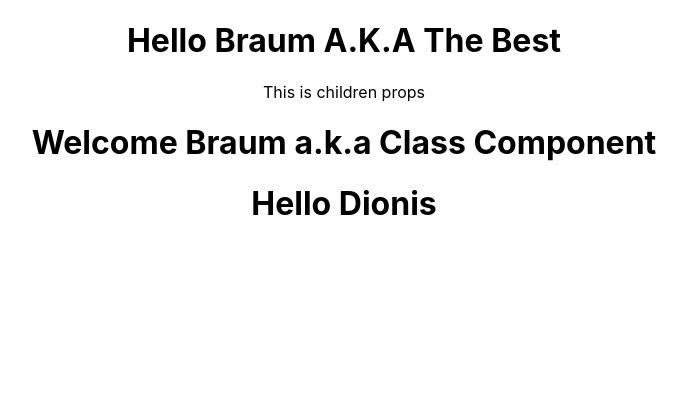
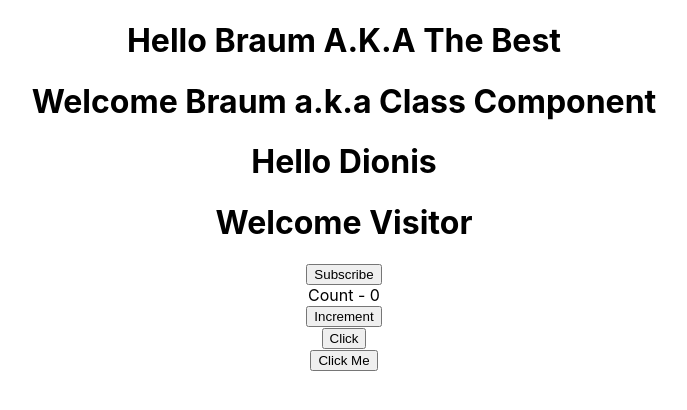
Before and after one commit to EstrellaDionis/api-practice, a React (Create React App) app: page / in a window 1280 px wide. Shown: the top 410 px of the page, without its empty margins (296-983 px from the left). Built offline with nearby package versions, Linux system fonts and the light colour scheme.

Commit message:
added lesson on setState(Counter.js), Destructuring props and state(Greet and Counter) and EventHandling(FunctionClick and ClassClick.js)

```diff
--- a/src/App.js
+++ b/src/App.js
@@ -3,8 +3,14 @@
 import React from 'react';
 import axios from 'axios';
 import Greet from './components/Greet';
-import Welcome from './components/Welcome'
-import Hello from './components/Hello'
+import Welcome from './components/Welcome';
+import Hello from './components/Hello';
+import Message from './components/Message';
+import Counter from './components/Counter';
+import FunctionClick from './components/FunctionClick';
+import ClassClick from './components/ClassClick';
+
+
 
 //This is the "promise-y version"
 // fetch('https:///api.cryptonator.com/api/ticker/btc-usd')
@@ -69,6 +75,14 @@
       <Welcome name='Braum' heroName='Class Component'/>
 
       <Hello />
+
+      <Message />
+
+      <Counter />
+
+      <FunctionClick />
+
+      <ClassClick />
     </div>
   );
 }
--- /dev/null
+++ b/src/components/ClassClick.js
@@ -0,0 +1,19 @@
+import React, { Component } from 'react'
+
+class ClassClick extends Component {
+
+    clickHandler(){
+        console.log('clicked the button')
+    }
+
+
+    render() {
+        return (
+            <div>
+                <button onClick={this.clickHandler}>Click Me</button>
+            </div>
+        )
+    }
+}
+
+export default ClassClick
--- /dev/null
+++ b/src/components/Counter.js
@@ -0,0 +1,44 @@
+import React, { Component } from 'react'
+
+class Counter extends Component {
+
+    constructor(props){
+        super(props)
+
+        this.state = {
+            count: 0
+        }
+    }
+
+
+    increment(){
+        // this.setState({
+        //     count: this.state.count + 1
+        // }, () => {console.log('callback value', this.state.count)})
+        // console.log(this.state.count)
+
+        this.setState(prevState => ({
+            count: prevState.count + 1
+        }))
+        console.log(this.state.count)
+    }
+
+    incrementFive(){
+        this.increment()
+        this.increment()
+        this.increment()
+        this.increment()
+        this.increment()
+    }
+
+    render() {
+        return (
+            <div>
+            <div>Count - {this.state.count}</div>
+            <button onClick={() => this.incrementFive()}>Increment</button>
+            </div>
+        )
+    }
+}
+
+export default Counter
--- /dev/null
+++ b/src/components/FunctionClick.js
@@ -0,0 +1,17 @@
+import React from 'react'
+
+function FunctionClick() {
+
+    function clickHandler(){
+        console.log('button clicked')
+    }
+
+
+    return (
+        <div>
+            <button onClick={clickHandler}>Click</button>
+        </div>
+    )
+}
+
+export default FunctionClick
--- a/src/components/Greet.js
+++ b/src/components/Greet.js
@@ -1,13 +1,15 @@
 import React from 'react';
 
-const Greet = (props) => {
-    console.log(props)
+const Greet = ({name, heroName}) => {
+    //we are destructuring in the parameter with curly braces here instead of props
+    //you can also do:
+    //const {name, heroName} = props and it would work the exact same.
     return (
         <div>
             <h1>
-                Hello {props.name} A.K.A {props.heroName}
+                Hello {name} A.K.A {heroName}
             </h1>
-            {props.children}
+            {/* {props.children} */}
         </div>
     )
 }
--- /dev/null
+++ b/src/components/Message.js
@@ -0,0 +1,28 @@
+import React, { Component } from 'react';
+
+class Message extends Component {
+
+    constructor(){
+        super()
+        this.state = {
+            message: 'Welcome Visitor'
+        }
+    }
+
+    changeMessage(){
+        this.setState({
+            message: 'Thank you for subscribing'
+        })
+    }
+
+    render(){
+        return (
+        <div>
+            <h1>{this.state.message}</h1>
+            <button onClick={() => this.changeMessage()}>Subscribe</button>
+        </div>
+        )
+    }
+}
+
+export default Message;
--- a/src/components/Welcome.js
+++ b/src/components/Welcome.js
@@ -2,7 +2,8 @@
 
 class Welcome extends Component {
     render(){
-        return <h1>Welcome {this.props.name} a.k.a {this.props.heroName}</h1>
+        const {name, heroName} = this.props
+        return <h1>Welcome {name} a.k.a {heroName}</h1>
     }
 }
 
```
